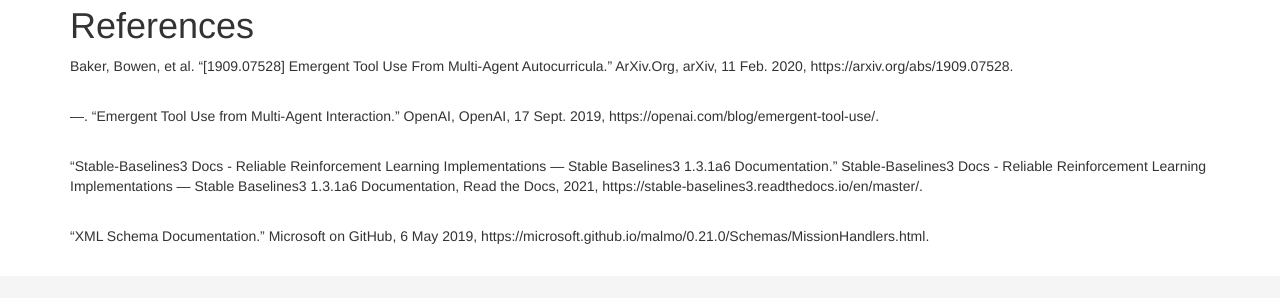
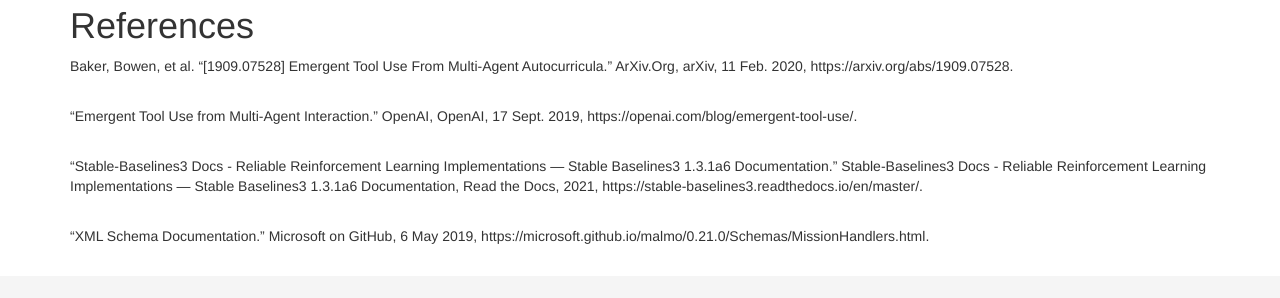
Before and after one commit to dennisvtang/Multi-agent-hide-and-seek, a Jekyll site: the page built from docs/final.md, in a window 1280 px wide and 900 px high, scrolled down 1451 px. Shown: the part 564-862 px from the top of the window. Built offline with Jekyll 4.4.1, drawn with Linux system fonts in a browser that asks for light colours.

Commit message:
removed ---

```diff
--- a/docs/final.md
+++ b/docs/final.md
@@ -47,7 +47,7 @@
 # References
 Baker, Bowen, et al. “[1909.07528] Emergent Tool Use From Multi-Agent Autocurricula.” ArXiv.Org, arXiv, 11 Feb. 2020, https://arxiv.org/abs/1909.07528. <br/><br/>
 
----. “Emergent Tool Use from Multi-Agent Interaction.” OpenAI, OpenAI, 17 Sept. 2019, https://openai.com/blog/emergent-tool-use/. <br/><br/>
+“Emergent Tool Use from Multi-Agent Interaction.” OpenAI, OpenAI, 17 Sept. 2019, https://openai.com/blog/emergent-tool-use/. <br/><br/>
 
 “Stable-Baselines3 Docs - Reliable Reinforcement Learning Implementations — Stable Baselines3 1.3.1a6 Documentation.” Stable-Baselines3 Docs - Reliable Reinforcement Learning Implementations — Stable Baselines3 1.3.1a6 Documentation, Read the Docs, 2021, https://stable-baselines3.readthedocs.io/en/master/. <br/><br/>
 
```
